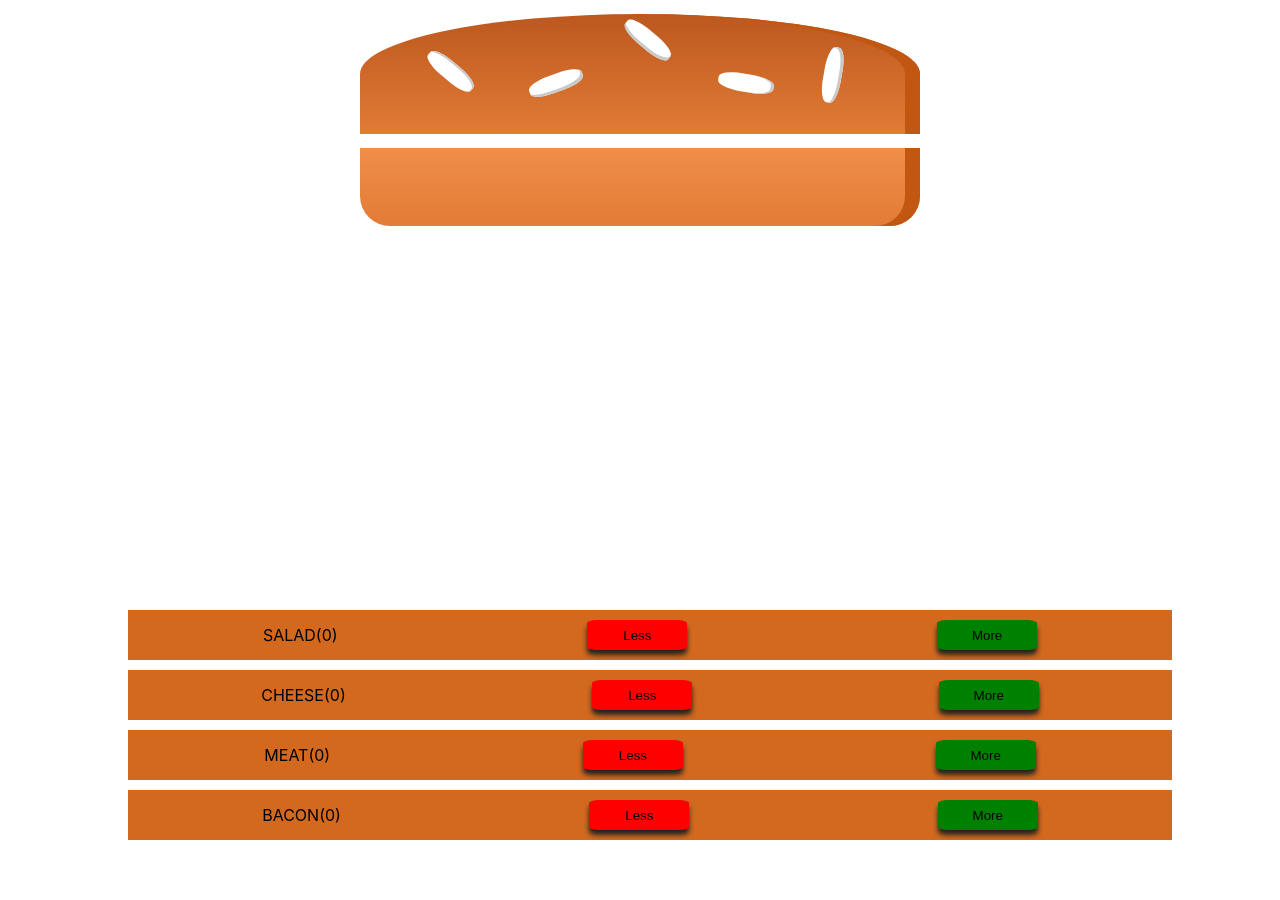
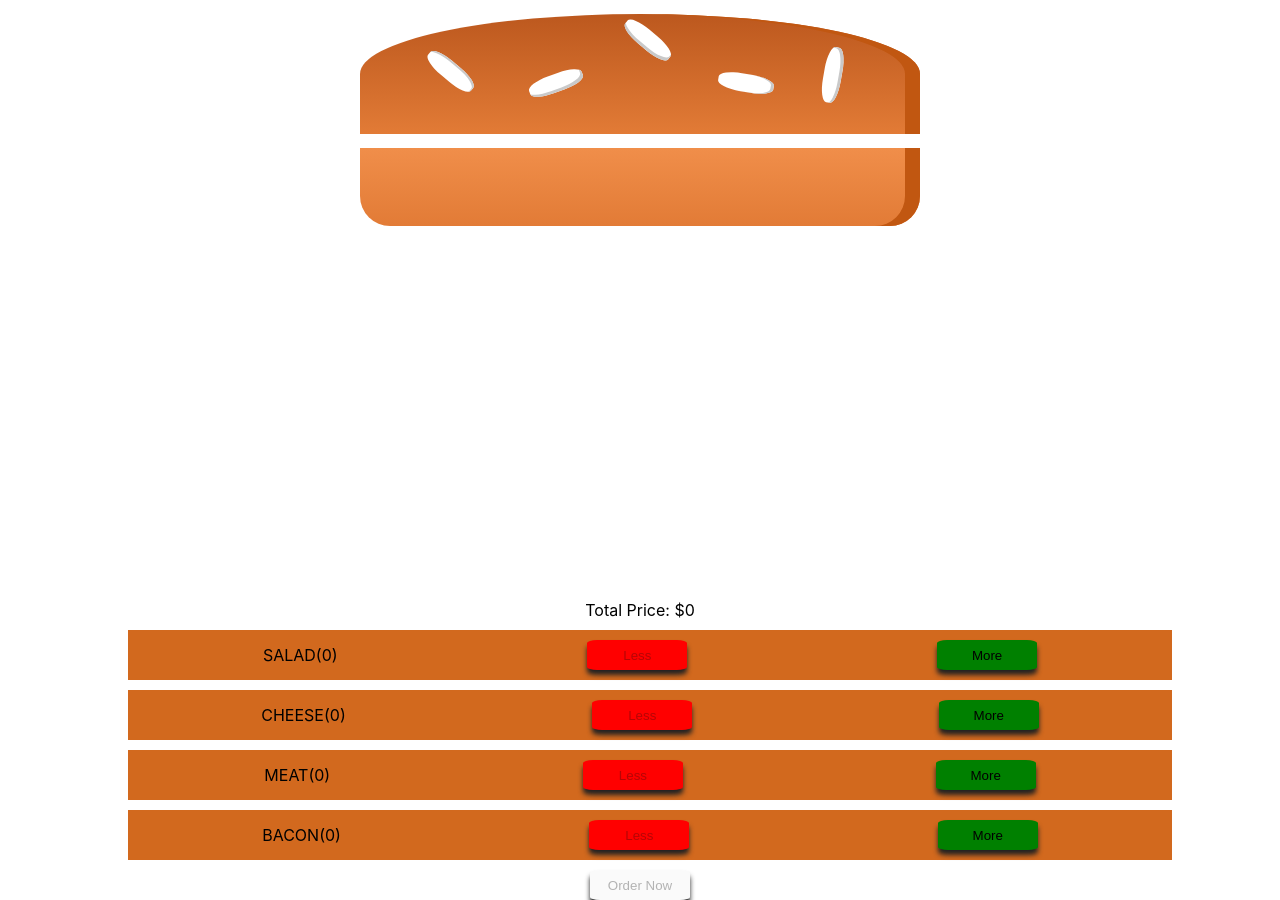
Before and after one commit to JugalJoshi8/BurgerBuilder, a React (Create React App) app: page / in a window 1280 px wide. Before the commit the page ends 850 px from the top, so only its background shows below. Built offline with nearby package versions, Linux system fonts and the light colour scheme.

Commit message:
order button added

```diff
--- a/src/components/ingredients-list/Ingredients.js
+++ b/src/components/ingredients-list/Ingredients.js
@@ -1,18 +1,23 @@
-import React, {Component} from 'react';
+import React, { Component } from 'react';
 import Ingredient from './ingredient/ingredient';
 import classes from './IngredientList.module.css';
+import RootDiv from './../hoc/root-div/RootDiv'
 
 class Ingredients extends Component {
     render() {
         const ingredients = Object.keys(this.props.ingredients).map((ingredient) => {
             return (
-                <Ingredient value = {this.props.ingredients[ingredient]} key = {ingredient} type = {ingredient} addIngredient = { () => {this.props.addIngredient(ingredient)}} removeIngredient = { () => {this.props.removeIngredient(ingredient)}}></Ingredient>
+                <Ingredient value={this.props.ingredients[ingredient]} key={ingredient} type={ingredient} addIngredient={() => { this.props.addIngredient(ingredient) }} removeIngredient={() => { this.props.removeIngredient(ingredient) }}></Ingredient>
             )
         });
         return (
-            <div className = {classes.IngredientList}>
-                {ingredients}
-            </div>
+            <RootDiv>
+                <div>Total Price: ${this.props.price}</div>
+                <div className={classes.IngredientList}>
+                    {ingredients}
+                </div>
+                <button disabled = {!this.props.purchasable}>Order Now</button>
+            </RootDiv>
         )
     }
 }
--- a/src/components/ingredients-list/ingredient/ingredient.js
+++ b/src/components/ingredients-list/ingredient/ingredient.js
@@ -5,7 +5,7 @@ class Ingredient extends Component {
         return (
             <div className = {classes.Ingredient}>
                 <div>{this.props.type.toUpperCase()}({this.props.value})</div>
-                <button className = {classes.LessButton} onClick = {this.props.removeIngredient}>Less</button>
+                <button disabled = {!this.props.value} className = {classes.LessButton} onClick = {this.props.removeIngredient}>Less</button>
                 <button className = {classes.MoreButton} onClick = {this.props.addIngredient}>More</button>
             </div>
         )
--- a/src/containers/burger-builder/BurgerBuilder.js
+++ b/src/containers/burger-builder/BurgerBuilder.js
@@ -10,28 +10,50 @@ class BurgerBuilder extends Component {
             cheese: 0,
             meat: 0,
             bacon: 0
-        }
+        },
+        totalPrice: 0,
+        purchasable: false
+    }
+
+    prices =  {
+        salad: 2,
+        cheese: 4,
+        meat: 6,
+        bacon: 10
     }
 
     addIngredient = (ingredient) => {
         const ingredients = {...this.state.ingredients};
         ingredients[ingredient]++;
         this.setState({ingredients: ingredients});
+        this.setState({totalPrice: (this.state.totalPrice + this.prices[ingredient])});
+        this.setPurchasable(ingredients);
     }
 
     removeIngredient = (ingredient) => {
         const ingredients = {...this.state.ingredients};
         if(ingredients[ingredient]) {
             ingredients[ingredient]--;
+            this.setState({totalPrice: (this.state.totalPrice - this.prices[ingredient])});
         }
         this.setState({ingredients: ingredients});
+        this.setPurchasable(ingredients);
+    }
+
+    setPurchasable(ingredients) {
+        const ingredientsCount = Object.keys(ingredients).map((igKey) => {
+            return ingredients[igKey]
+        }).reduce((totalCount, count) => {
+            return totalCount + count;
+        }, 0);
+        this.setState({purchasable: ingredientsCount > 0});
     }
 
     render() {
         return (
             <div className = {styles.BurgerBuilder}>
                 <Burger ingredients = {this.state.ingredients}></Burger>
-                <IngredientsList addIngredient = {this.addIngredient} removeIngredient = {this.removeIngredient} ingredients = {this.state.ingredients}></IngredientsList>
+                <IngredientsList purchasable = {this.state.purchasable} price= {this.state.totalPrice} addIngredient = {this.addIngredient} removeIngredient = {this.removeIngredient} ingredients = {this.state.ingredients}></IngredientsList>
             </div>
         )
     }
```
